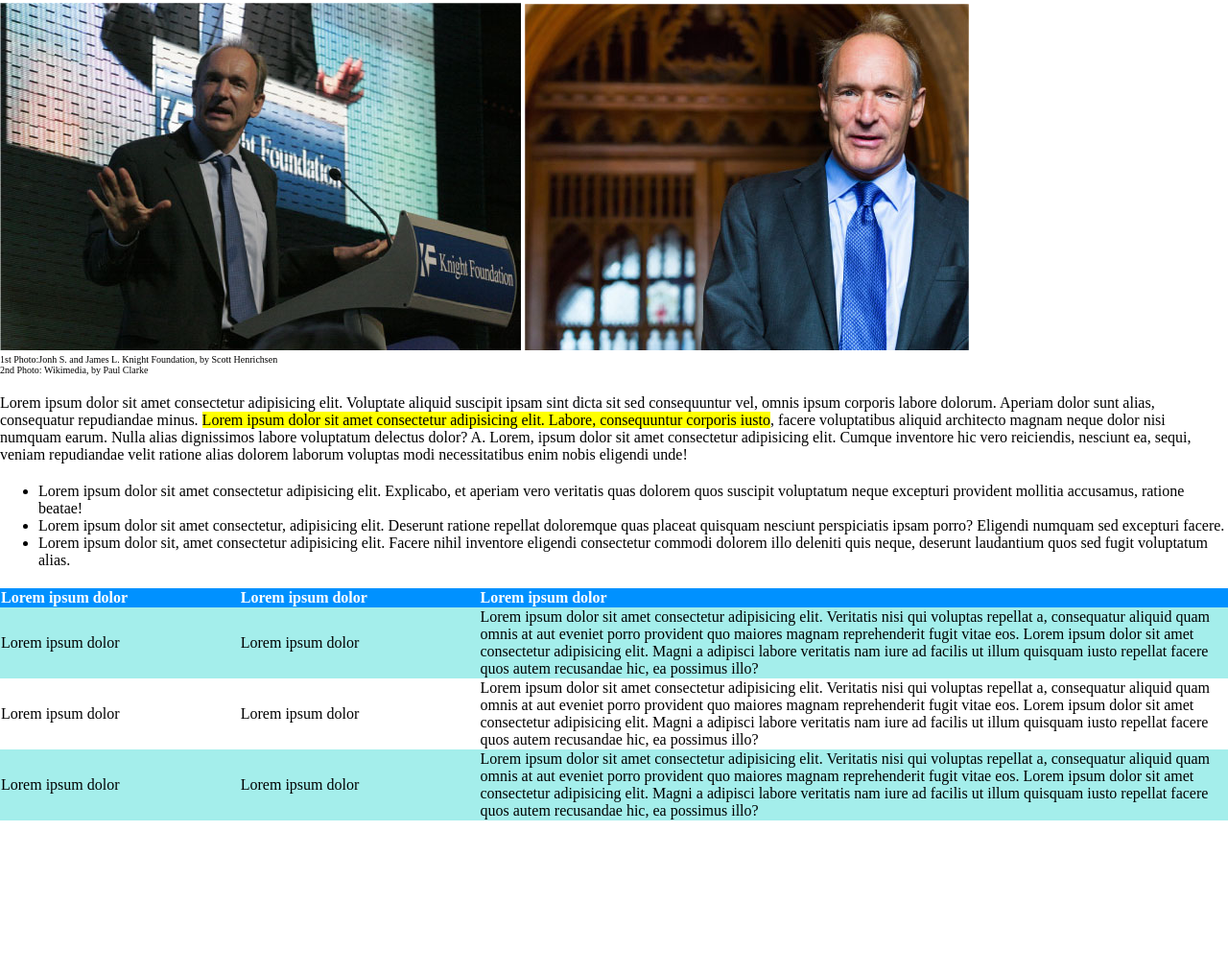
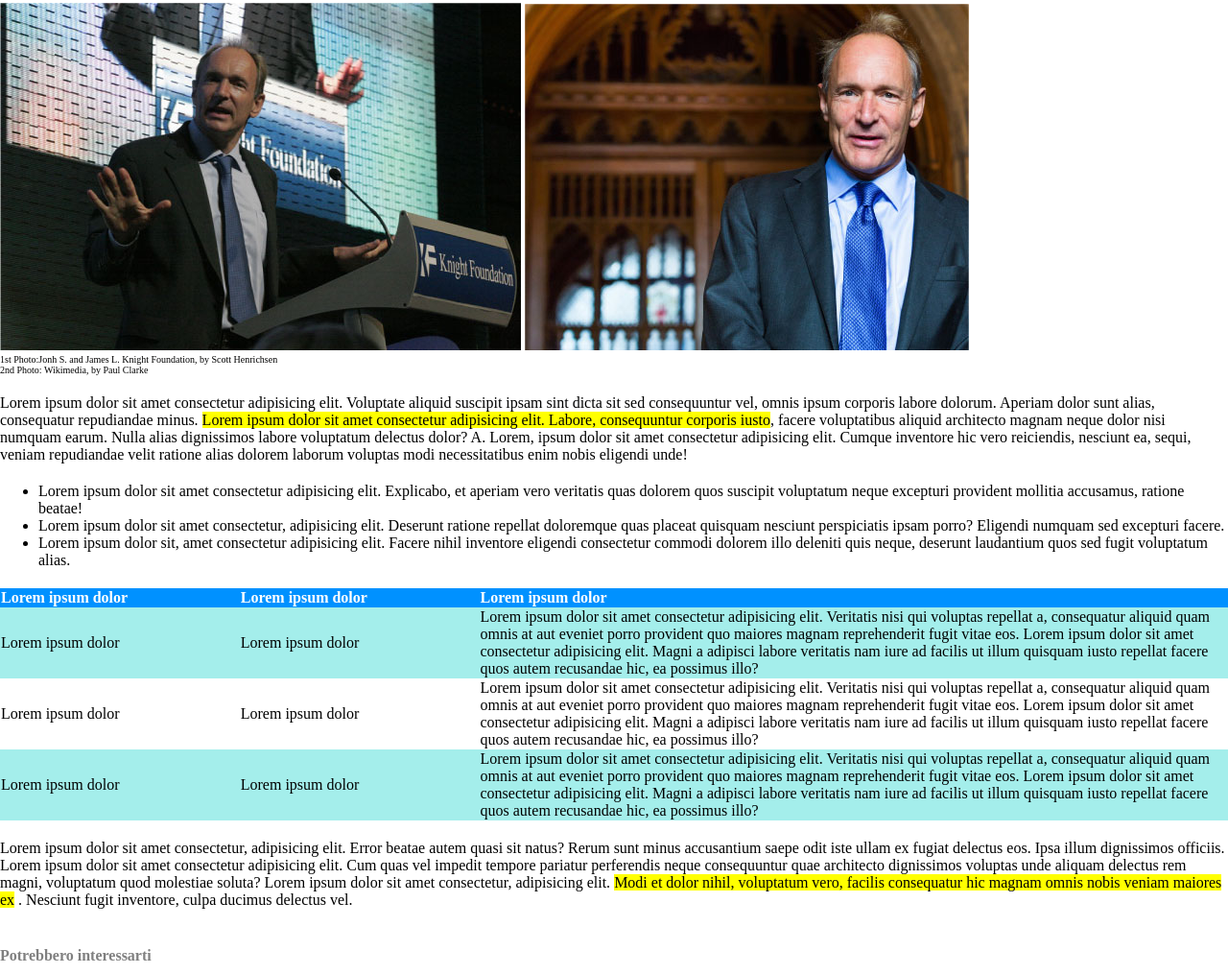
Before and after one commit to GianmauroCoviello/html-css-booleaner, a plain HTML site: page index.html in a window 1280 px wide. Shown: the part 220-1235 px from the top of the page at 96% size. Before the commit the page ends 1095 px from the top, so only its background shows below. Drawn offline with Linux system fonts and the light colour scheme.

Commit message:
fine del main e inizio del footer

```diff
--- a/css/style.css
+++ b/css/style.css
@@ -92,3 +92,16 @@ thead{
     background-color: rgb(0, 145, 255);
 }
 /*Fine classi ed id della table*/
+
+/*Inizio classi ed id del secondo paragrafo*/
+.contenitore_paragrafo2{
+    padding-bottom: 40px;
+}
+/*Fine classi ed id del secondo paragrafo*/
+
+/*Inizio classi ed id del footer*/
+
+#testo{
+    color: gray;
+    padding-bottom: 10px;
+}
--- a/index.html
+++ b/index.html
@@ -79,16 +79,27 @@
 
            <!--Inizio del div contenente il secondo paragrafo-->
            <div class="contenitore_paragrafo2">
-
+            <p>Lorem ipsum dolor sit amet consectetur, adipisicing elit. Error beatae autem quasi sit natus? Rerum sunt minus accusantium saepe odit iste ullam ex fugiat delectus eos. Ipsa illum dignissimos officiis. Lorem ipsum dolor sit amet consectetur adipisicing elit. Cum quas vel impedit tempore pariatur perferendis neque consequuntur quae architecto dignissimos voluptas unde aliquam delectus rem magni, voluptatum quod molestiae soluta? Lorem ipsum dolor sit amet consectetur, adipisicing elit. <span  class="testo_evidenziato">Modi et dolor nihil, voluptatum vero, facilis consequatur hic magnam omnis nobis veniam maiores ex</span> . Nesciunt fugit inventore, culpa ducimus delectus vel.</p>
            </div>
-
+           <!--Fine del div contenente il secondo paragrafo-->
         </div>
-
-
     </main>
      <!--Fine del main-->
 
     <footer>
+        <p id="testo"><strong>Potrebbero interessarti</strong></p>
+        <div id="immaggine_1">
+
+
+
+        </div>
+        <div id="immaggine_2">
+
+
+
+
+        </div>
+
 
     </footer>
 
```
